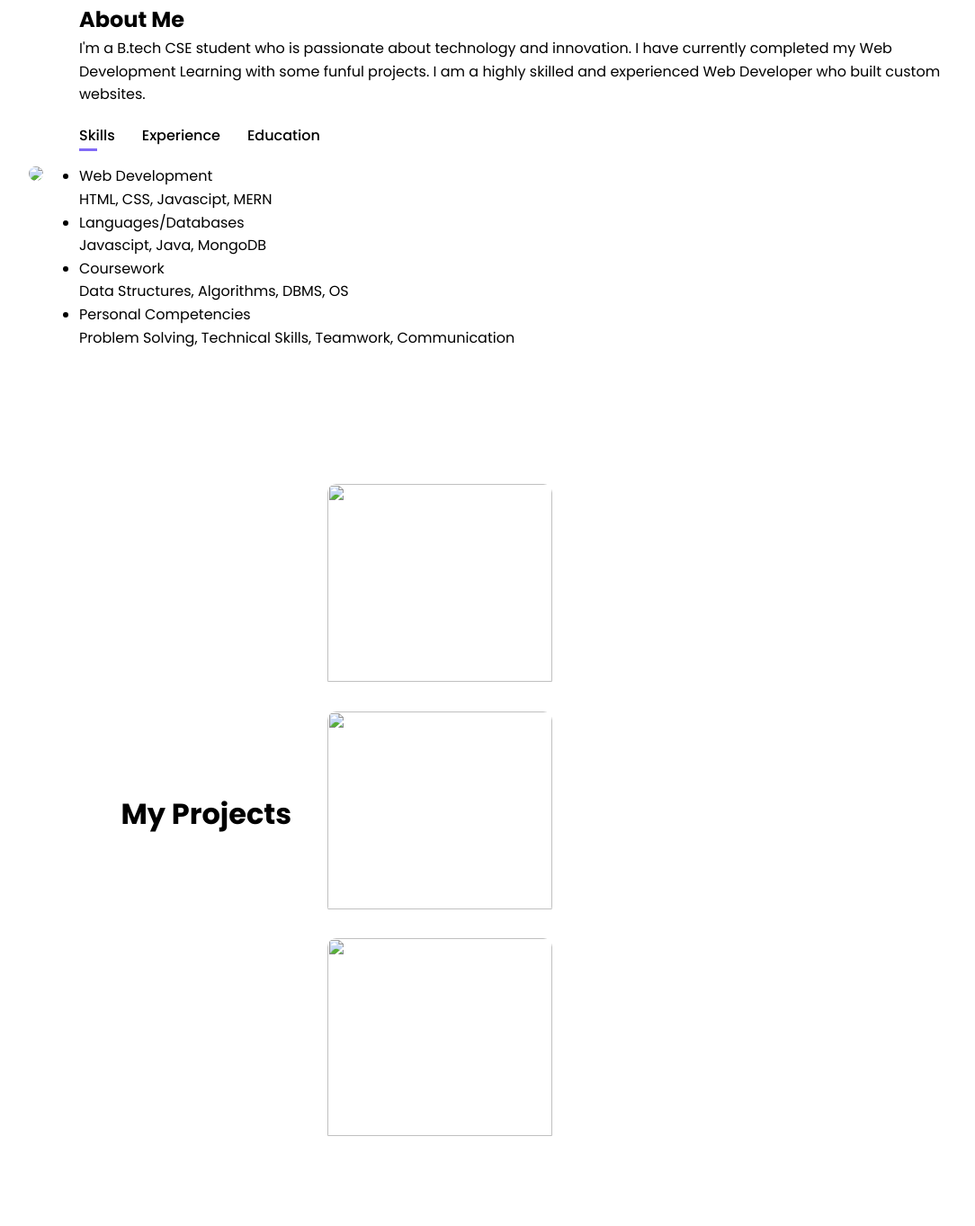
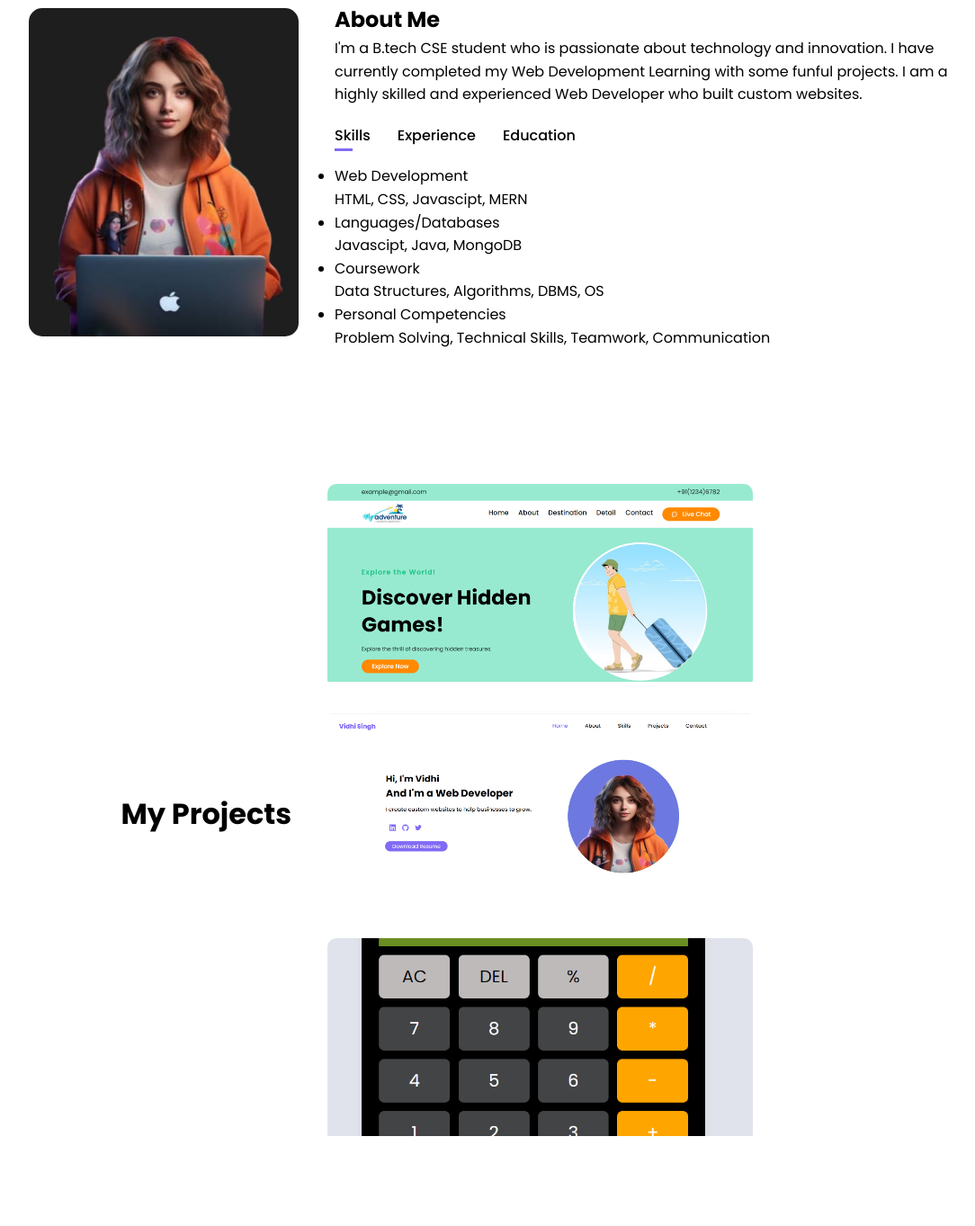
Before and after one commit to vidhisingh151/vidhisingh151.github.io-, a plain HTML site: page index.html in a window 1280 px wide. Shown: the part 517-1880 px from the top of the page at 90% size, without its empty margins (96-1180 px from the left). Drawn offline with nearby package versions, Linux system fonts and the light colour scheme.

Commit message:
Add files via upload

```diff
--- a/index.html
+++ b/index.html
@@ -60,7 +60,7 @@
         <div class="container2">
             <div class="row">
                 <div class="about-col-1">
-                    <img src="portfolioimg/pimg2.jpg">
+                    <img src="pimg2.jpg">
                 </div>
                 <div class="about-col-2">
                     <h2>About Me </h2>
@@ -119,7 +119,7 @@
             <h1 class="sub-title">My <span>Projects</span></h1>
             <div class="work-list">
                 <div class="work">
-                    <img src="Projects/Screenshot (141).png">
+                    <img src="Screenshot (141).png">
                     <div class="layer">
                         <h3>Landing Page</h3>
                         <p>Lorem ipsum dolor sit amet consectetur adipisicing elit.</p>
@@ -127,7 +127,7 @@
                     </div>
                 </div>
                 <div class="work">
-                    <img src="Projects/Screenshot (143).png">
+                    <img src="Screenshot (143).png">
                     <div class="layer">
                         <h3> Professional Portfolio </h3>
                         <p>Lorem ipsum dolor sit amet consectetur adipisicing elit.</p>
@@ -136,7 +136,7 @@
                 </div>
 
                 <div class="work">
-                    <img src="Projects/Screenshot (142).png">
+                    <img src="Screenshot (142).png">
                     <div class="layer">
                         <h3>Real Calculator</h3>
                         <p>Lorem ipsum dolor sit amet consectetur adipisicing elit.</p>
```
